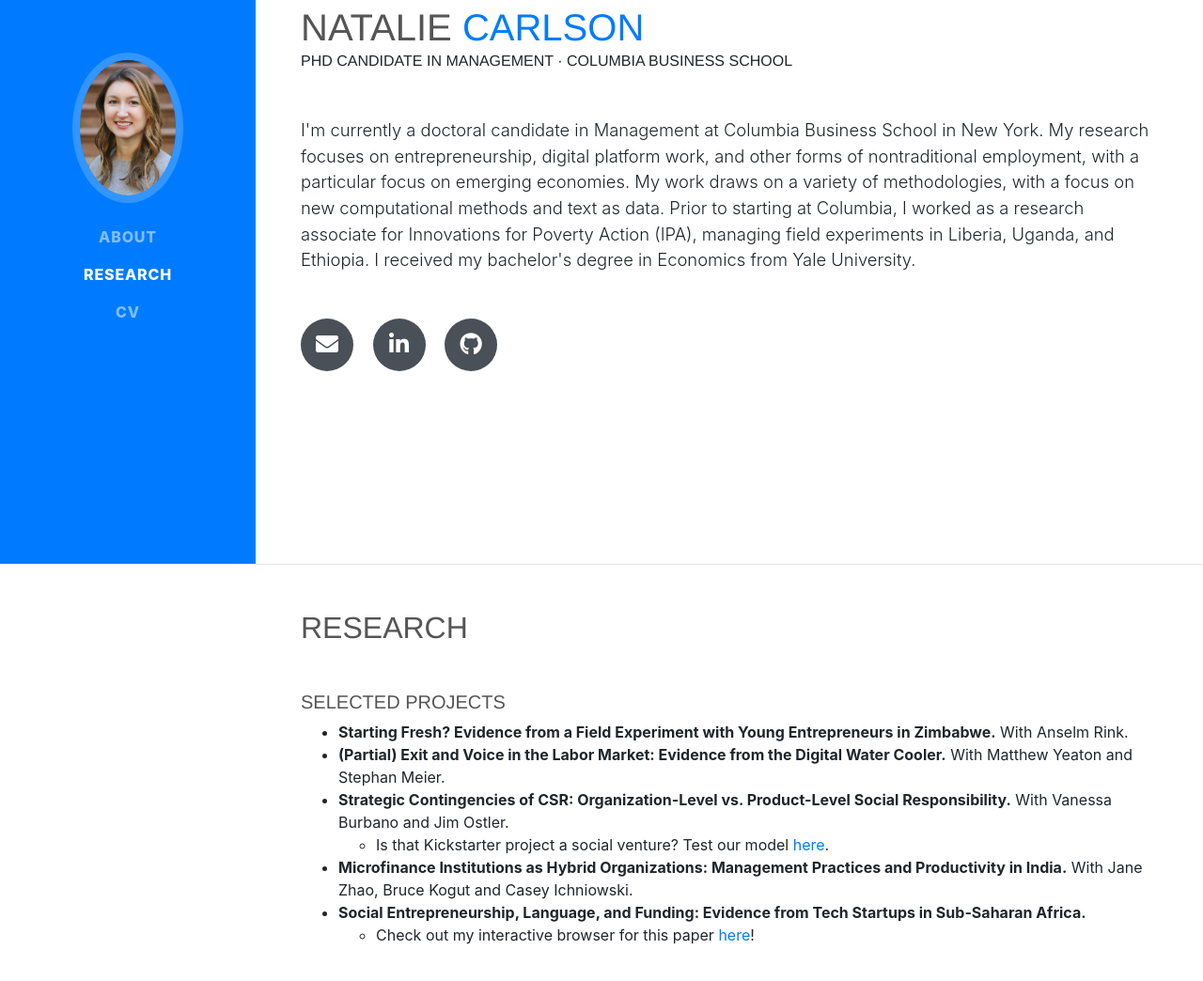
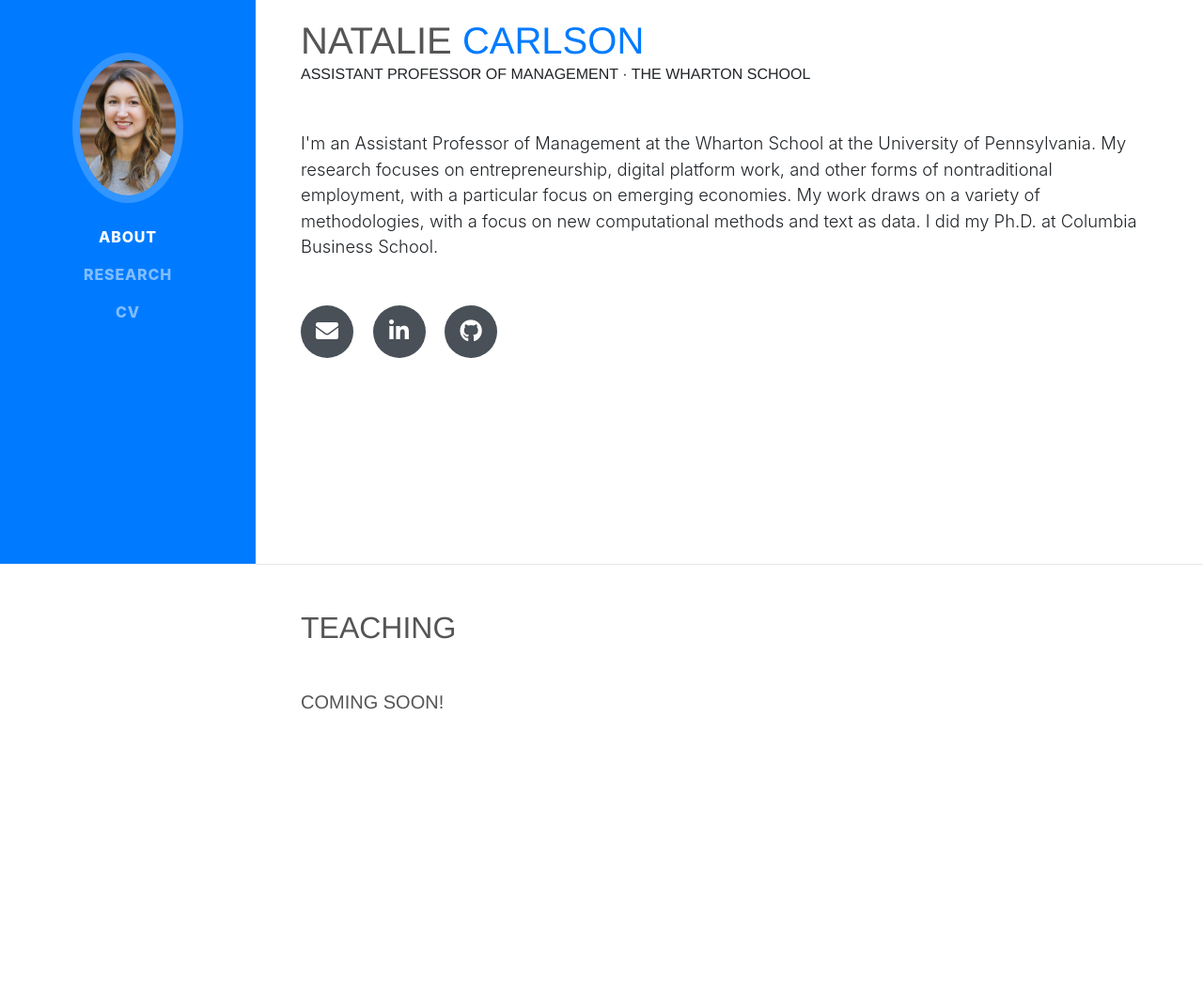
Before and after one commit to natalie-carlson/natalie-carlson.github.io, a website with bundled scripts: page index.html in a window 1280 px wide. Shown: the part 200-1244 px from the top of the page at 94% size. Built offline with nearby package versions, Linux system fonts and the light colour scheme; a web font is replaced by a local one.

Commit message:
update main page

```diff
--- a/index.html
+++ b/index.html
@@ -60,10 +60,10 @@
         <h1 class="mb-0">Natalie
           <span class="text-primary">Carlson</span>
         </h1>
-        <div class="subheading mb-5">PhD Candidate in Management · Columbia Business School
+        <div class="subheading mb-5">Assistant Professor of Management · The Wharton School
           <!--a href="mailto:ncarlson19@gsb.columbia.edu">ncarlson19@gsb.columbia.edu</a-->
         </div>
-        <p class="lead mb-5">I'm currently a doctoral candidate in Management at Columbia Business School in New York. My research focuses on entrepreneurship, digital platform work, and other forms of nontraditional employment, with a particular focus on emerging economies. My work draws on a variety of methodologies, with a focus on new computational methods and text as data. Prior to starting at Columbia, I worked as a research associate for Innovations for Poverty Action (IPA), managing field experiments in Liberia, Uganda, and Ethiopia. I received my bachelor's degree in Economics from Yale University.</p>
+        <p class="lead mb-5">I'm an Assistant Professor of Management at the Wharton School at the University of Pennsylvania. My research focuses on entrepreneurship, digital platform work, and other forms of nontraditional employment, with a particular focus on emerging economies. My work draws on a variety of methodologies, with a focus on new computational methods and text as data. I did my Ph.D. at Columbia Business School.</p>
         <div class="social-icons">
           <a href="mailto:ncarlson19@gsb.columbia.edu" target="_blank">
             <i class="fas fa-envelope"></i>
@@ -80,35 +80,10 @@
 
     <hr class="m-0">
 
-    <section class="resume-section p-3 p-lg-5 d-flex justify-content-center" id="research">
+    <section class="resume-section p-3 p-lg-5 d-flex justify-content-center" id="teaching">
       <div class="w-100">
-        <h2 class="mb-5">Research</h2>
-        <h5>Selected Projects</h5>
-        <ul>
-          <li>
-            <b>Starting Fresh? Evidence from a Field Experiment with Young Entrepreneurs in Zimbabwe.</b> With Anselm Rink.
-          </li>
-          <li>
-            <b>(Partial) Exit and Voice in the Labor Market: Evidence from the Digital Water Cooler.</b> With Matthew Yeaton and Stephan Meier.
-          </li>
-          <li>
-            <b>Strategic Contingencies of CSR: Organization-Level vs. Product-Level Social Responsibility.</b> With Vanessa Burbano and Jim Ostler.
-            <ul>
-              <li>Is that Kickstarter project a social venture? Test our model <a href="https://crowdfunding-social-ventures.shinyapps.io/model/" target="_blank">here</a>.
-              </li>
-            </ul>
-          <li>
-            <b>Microfinance Institutions as Hybrid Organizations: Management Practices and Productivity in India.</b> With Jane Zhao, Bruce Kogut and Casey Ichniowski.
-          </li>
-          <li>
-            <b>Social Entrepreneurship, Language, and Funding: Evidence from Tech Startups in Sub-Saharan Africa.</b>
-            <ul>
-              <li>
-                Check out my interactive browser for this paper <a href="https://natalie-carlson.github.io/SSA_browser_demo/" target="_blank">here</a>!
-              </li>
-            </li>
-          </li>
-        </ul>
+        <h2 class="mb-5">Teaching</h2>
+        <h5>Coming soon!</h5>
       </div>
 
     </section>
```
